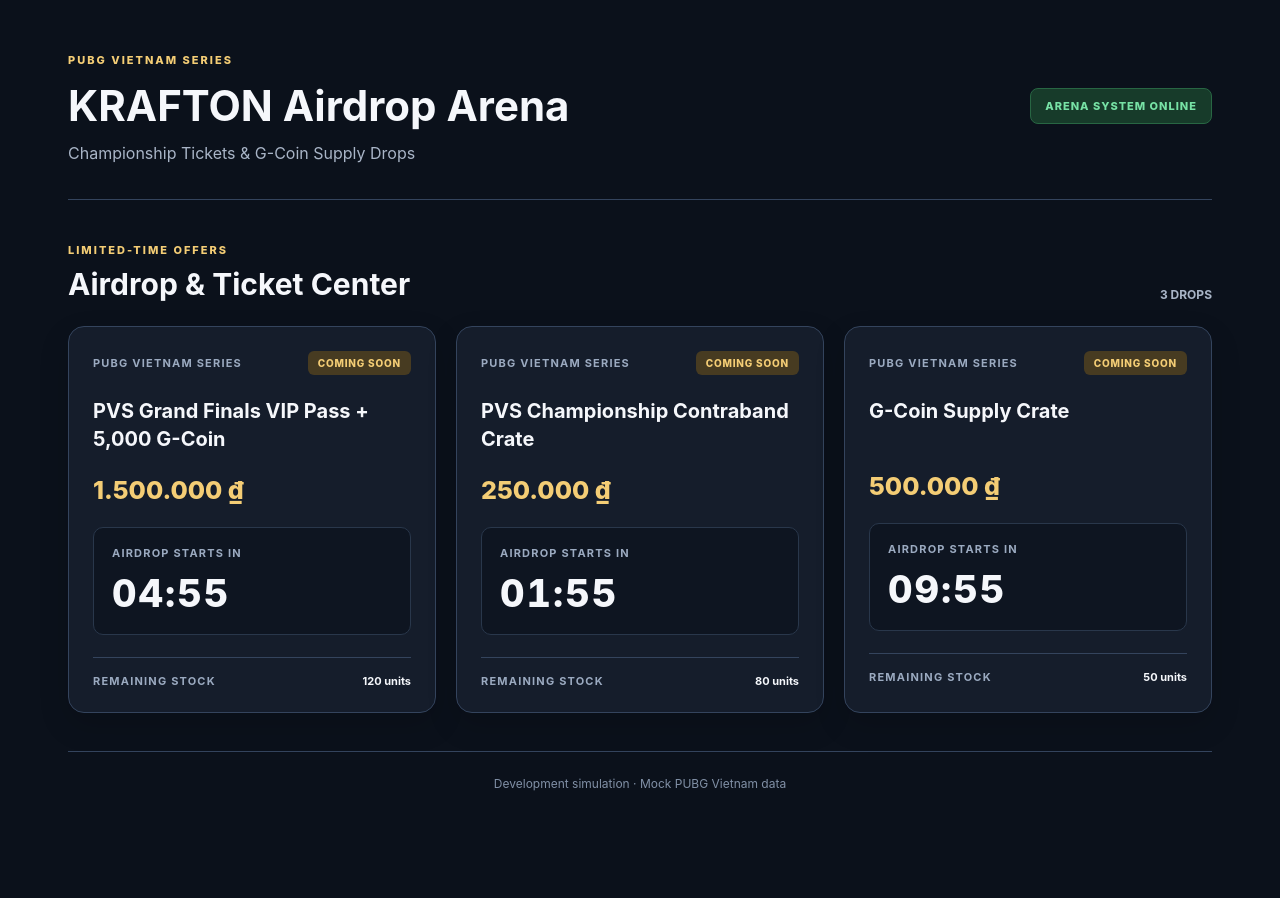
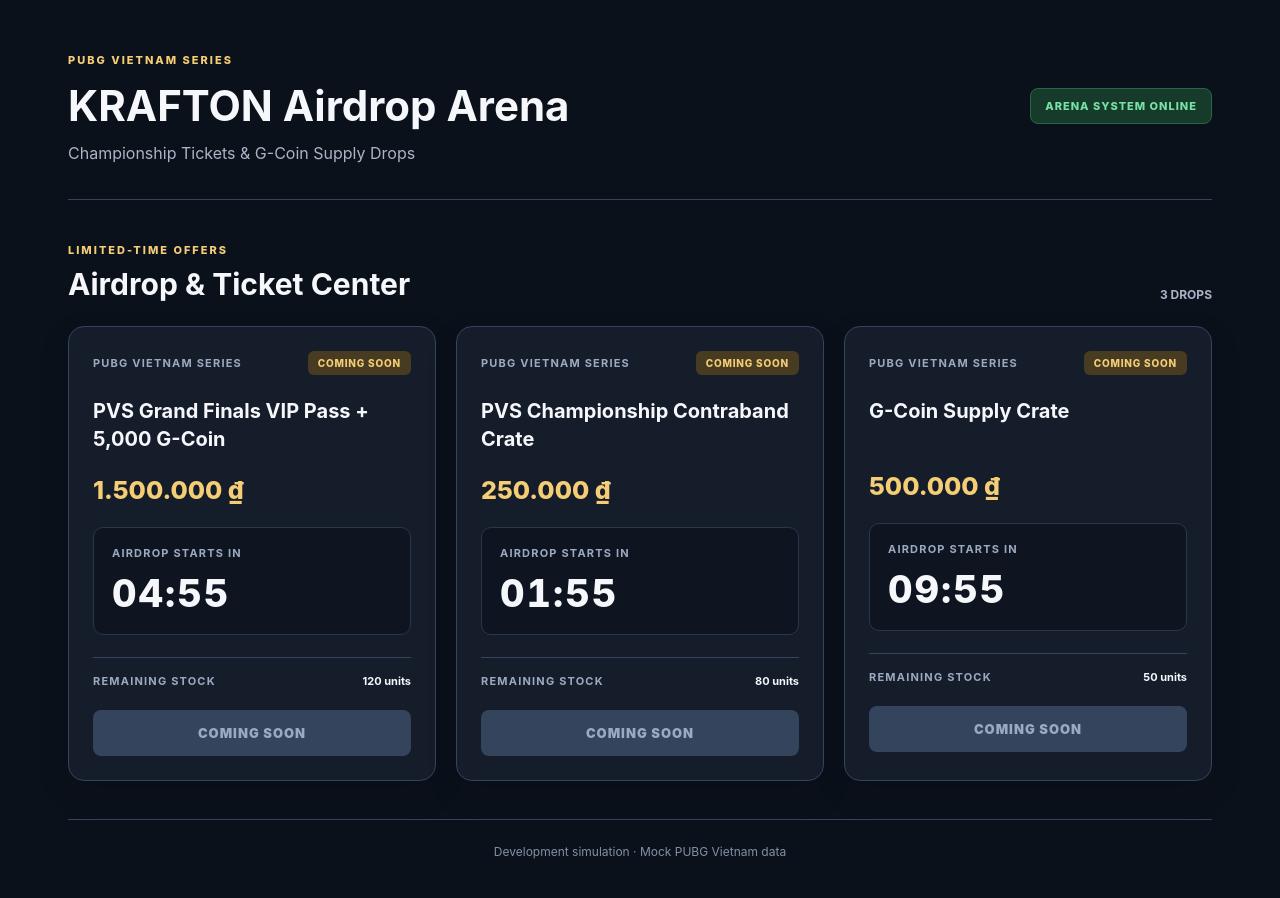
Before and after one commit to mwosik11/24522044_MinhVu, a React (Vite) app in the folder HW3_W3/: page / in a window 1280 px wide. Shown: the top 898 px of the page. Before the commit the page ends 839 px from the top, so only its background shows below. Built offline with nearby package versions, Linux system fonts and the light colour scheme.

Commit message:
feat(hw3): build ticket and crate claim interface

```diff
--- a/HW3_W3/src/App.jsx
+++ b/HW3_W3/src/App.jsx
@@ -1,6 +1,8 @@
 
-import AirdropCountdown from "./components/AirdropCountdown.jsx";
+import CrateClaimCard from "./components/CrateClaimCard.jsx";
+
 import { mockCrateDrops } from "./data/pubgMockData.js";
+
 import "./App.css";
 
 function App() {
@@ -46,7 +48,7 @@ function App() {
 
         <div className="arena__grid">
           {mockCrateDrops.map((drop) => (
-            <AirdropCountdown
+            <CrateClaimCard
               key={drop.id}
               drop={drop}
             />
--- a/HW3_W3/src/components/AirdropCountdown.css
+++ b/HW3_W3/src/components/AirdropCountdown.css
@@ -106,3 +106,58 @@
   color: #f5f7fb;
   letter-spacing: 0;
 }
+
+
+.drop-card__claim {
+  width: 100%;
+  min-height: 46px;
+  border: 0;
+  border-radius: 8px;
+  background: #d9a83f;
+  color: #151d2b;
+  font-size: 13px;
+  font-weight: 900;
+  letter-spacing: 1px;
+  cursor: pointer;
+  transition: background 150ms ease;
+}
+
+.drop-card__claim:hover:not(:disabled) {
+  background: #f4cd75;
+}
+
+.drop-card__claim:disabled {
+  background: #34445d;
+  color: #9baac0;
+  cursor: not-allowed;
+}
+
+.drop-card__message {
+  margin: 0;
+  padding: 12px;
+  border-radius: 8px;
+  font-size: 13px;
+  line-height: 1.5;
+}
+
+.drop-card__message--pending {
+  color: #f4cd75;
+  background: #473b21;
+}
+
+.drop-card__message--success {
+  color: #77e2a5;
+  background: #173b2a;
+}
+
+.drop-card__message--conflict,
+.drop-card__message--error {
+  color: #f39a9a;
+  background: #482626;
+}
+
+@media (prefers-reduced-motion: reduce) {
+  .drop-card__claim {
+    transition: none;
+  }
+}
--- /dev/null
+++ b/HW3_W3/src/components/CrateClaimCard.jsx
@@ -0,0 +1,221 @@
+
+import { useEffect, useRef } from "react";
+
+import { DROP_PHASE, CLAIM_STATUS } from "../domain/pubgContracts.js";
+
+import { usePubgAirdropTimer } from "../hooks/usePubgAirdropTimer.js";
+
+import { useOptimisticInventory } from "../hooks/useOptimisticInventory.js";
+
+import { claimDrop } from "../services/mockClaimService.js";
+
+import "./AirdropCountdown.css";
+
+const currencyFormatter = new Intl.NumberFormat("vi-VN", {
+  style: "currency",
+  currency: "VND",
+  maximumFractionDigits: 0,
+});
+
+function formatCountdown(remainingMs) {
+  const totalSeconds = Math.ceil(remainingMs / 1000);
+
+  const hours = Math.floor(totalSeconds / 3600);
+  const minutes = Math.floor((totalSeconds % 3600) / 60);
+  const seconds = totalSeconds % 60;
+
+  const pad = (value) => String(value).padStart(2, "0");
+
+  if (hours > 0) {
+    return `${pad(hours)}:${pad(minutes)}:${pad(seconds)}`;
+  }
+
+  return `${pad(minutes)}:${pad(seconds)}`;
+}
+
+export default function CrateClaimCard({ drop }) {
+  const { remainingMs } = usePubgAirdropTimer(
+    drop.dropEpochMs
+  );
+
+  const {
+    remainingStock,
+    claimState,
+    isClaimPending,
+    beginClaim,
+    completeClaim,
+    rejectClaim,
+  } = useOptimisticInventory(drop.remainingStock);
+
+  const attemptRef = useRef(0);
+  const abortControllerRef = useRef(null);
+  const mountedRef = useRef(true);
+
+  // Cancel pending requests when the card unmounts.
+  useEffect(() => {
+    mountedRef.current = true;
+
+    return () => {
+      mountedRef.current = false;
+      abortControllerRef.current?.abort();
+    };
+  }, []);
+
+  const isLive = remainingMs === 0;
+
+  let phase;
+
+  if (!isLive) {
+    phase = DROP_PHASE.WARMUP;
+  } else if (remainingStock === 0) {
+    phase = DROP_PHASE.LOOTED_OUT;
+  } else {
+    phase = DROP_PHASE.AIRDROP_LIVE;
+  }
+
+  const phaseLabels = {
+    [DROP_PHASE.WARMUP]: "COMING SOON",
+    [DROP_PHASE.AIRDROP_LIVE]: "AIRDROP LIVE",
+    [DROP_PHASE.LOOTED_OUT]: "LOOTED OUT",
+    [DROP_PHASE.EXPIRED]: "EXPIRED",
+  };
+
+  const handleClaim = async () => {
+    const claimId = `${drop.id}-${++attemptRef.current}`;
+
+    // Reserve stock immediately.
+    const transaction = beginClaim(claimId);
+
+    if (!transaction) {
+      return;
+    }
+
+    const controller = new AbortController();
+    abortControllerRef.current = controller;
+
+    try {
+      const result = await claimDrop(drop.id, {
+        signal: controller.signal,
+      });
+
+      if (!mountedRef.current) {
+        return;
+      }
+
+      if (result.ok && result.status === 200) {
+        completeClaim(claimId);
+      } else {
+        rejectClaim(
+          claimId,
+          result.status,
+          result.message
+        );
+      }
+    } catch (error) {
+      if (
+        !mountedRef.current ||
+        error.name === "AbortError"
+      ) {
+        return;
+      }
+
+      rejectClaim(
+        claimId,
+        500,
+        error.message || "Unable to process claim."
+      );
+    } finally {
+      if (abortControllerRef.current === controller) {
+        abortControllerRef.current = null;
+      }
+    }
+  };
+
+  const statusMessages = {
+    [CLAIM_STATUS.IDLE]: "",
+    [CLAIM_STATUS.PENDING]: "Processing your claim...",
+    [CLAIM_STATUS.SUCCESS]: "Claim completed successfully!",
+    [CLAIM_STATUS.CONFLICT]: claimState.error,
+    [CLAIM_STATUS.ERROR]: claimState.error,
+  };
+
+  return (
+    <article
+      className={`drop-card drop-card--${phase.toLowerCase()}`}
+      aria-labelledby={`drop-title-${drop.id}`}
+    >
+      <header className="drop-card__header">
+        <span className="drop-card__category">
+          PUBG VIETNAM SERIES
+        </span>
+
+        <span
+          className={`drop-card__status drop-card__status--${phase.toLowerCase()}`}
+        >
+          {phaseLabels[phase]}
+        </span>
+      </header>
+
+      <h3
+        className="drop-card__title"
+        id={`drop-title-${drop.id}`}
+      >
+        {drop.title}
+      </h3>
+
+      <div className="drop-card__price">
+        {currencyFormatter.format(drop.priceVnd)}
+      </div>
+
+      <div className="drop-card__countdown">
+        <span className="drop-card__label">
+          {isLive ? "AIRDROP STATUS" : "AIRDROP STARTS IN"}
+        </span>
+
+        <output
+          className="drop-card__timer"
+          aria-label="Airdrop countdown"
+        >
+          {formatCountdown(remainingMs)}
+        </output>
+      </div>
+
+      <footer className="drop-card__footer">
+        <span>REMAINING STOCK</span>
+
+        <strong>
+          {remainingStock.toLocaleString("en-US")} units
+        </strong>
+      </footer>
+
+      <button
+        type="button"
+        className="drop-card__claim"
+        onClick={handleClaim}
+        disabled={
+          !isLive ||
+          remainingStock <= 0 ||
+          isClaimPending
+        }
+      >
+        {isClaimPending
+          ? "PROCESSING..."
+          : remainingStock <= 0
+            ? "SOLD OUT"
+            : !isLive
+              ? "COMING SOON"
+              : "CLAIM NOW"}
+      </button>
+
+      {claimState.status !== CLAIM_STATUS.IDLE && (
+        <p
+          className={`drop-card__message drop-card__message--${claimState.status.toLowerCase()}`}
+          role="status"
+          aria-live="polite"
+        >
+          {statusMessages[claimState.status]}
+        </p>
+      )}
+    </article>
+  );
+}
--- a/HW3_W3/src/hooks/useOptimisticInventory.js
+++ b/HW3_W3/src/hooks/useOptimisticInventory.js
@@ -1,9 +1,10 @@
 
 import { useCallback, useReducer, useRef, useState } from "react";
 
+import { CLAIM_STATUS } from "../domain/pubgContracts.js";
+
 import {
   CLAIM_ACTION,
-  CLAIM_STATUS,
   createInitialClaimState,
   claimReducer,
 } from "../domain/claimStateMachine.js";
--- /dev/null
+++ b/HW3_W3/src/services/mockClaimService.js
@@ -0,0 +1,59 @@
+
+/**
+ * HW3 – Simulated PUBG claim service.
+ *
+ * No real backend or payment processing is involved.
+ */
+
+const DEMO_CONFLICT_DROP_ID = "pvs-contraband-crate";
+
+/**
+ * Simulate a server-side claim request.
+ *
+ * @param {string} dropId
+ * @param {{ signal?: AbortSignal }} options
+ * @returns {Promise<{ok: boolean, status: number, message?: string}>}
+ */
+export function claimDrop(dropId, { signal } = {}) {
+  return new Promise((resolve, reject) => {
+    if (signal?.aborted) {
+      const error = new Error("Claim request was aborted.");
+      error.name = "AbortError";
+      reject(error);
+      return;
+    }
+
+    const handleAbort = () => {
+      window.clearTimeout(timeoutId);
+
+      const error = new Error("Claim request was aborted.");
+      error.name = "AbortError";
+
+      reject(error);
+    };
+
+    const timeoutId = window.setTimeout(() => {
+      signal?.removeEventListener("abort", handleAbort);
+
+      if (dropId === DEMO_CONFLICT_DROP_ID) {
+        resolve({
+          ok: false,
+          status: 409,
+          message:
+            "The item is no longer available. Inventory was restored.",
+        });
+        return;
+      }
+
+      resolve({
+        ok: true,
+        status: 200,
+        message: "Claim completed successfully.",
+      });
+    }, 700);
+
+    signal?.addEventListener("abort", handleAbort, {
+      once: true,
+    });
+  });
+}
```
